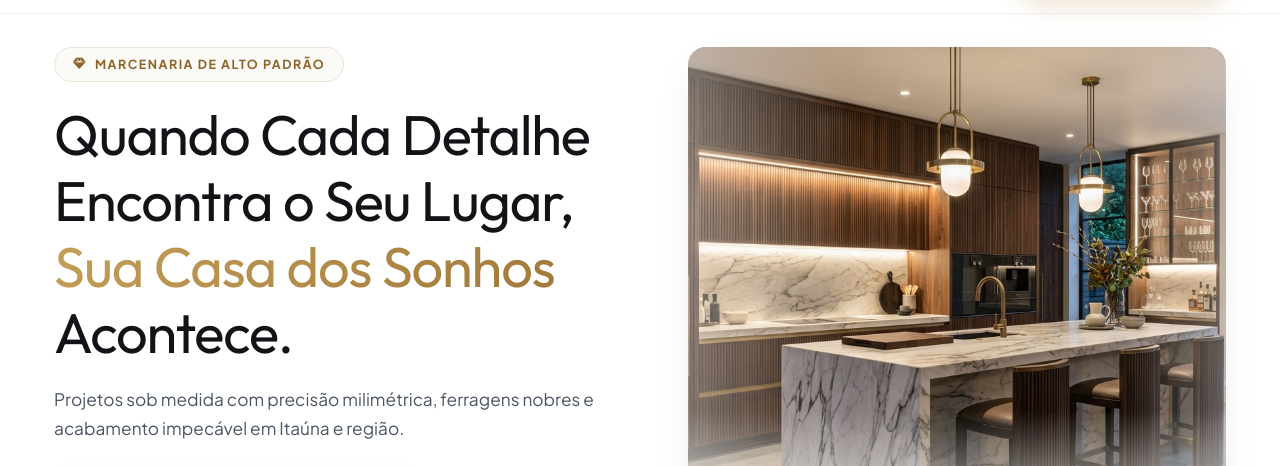
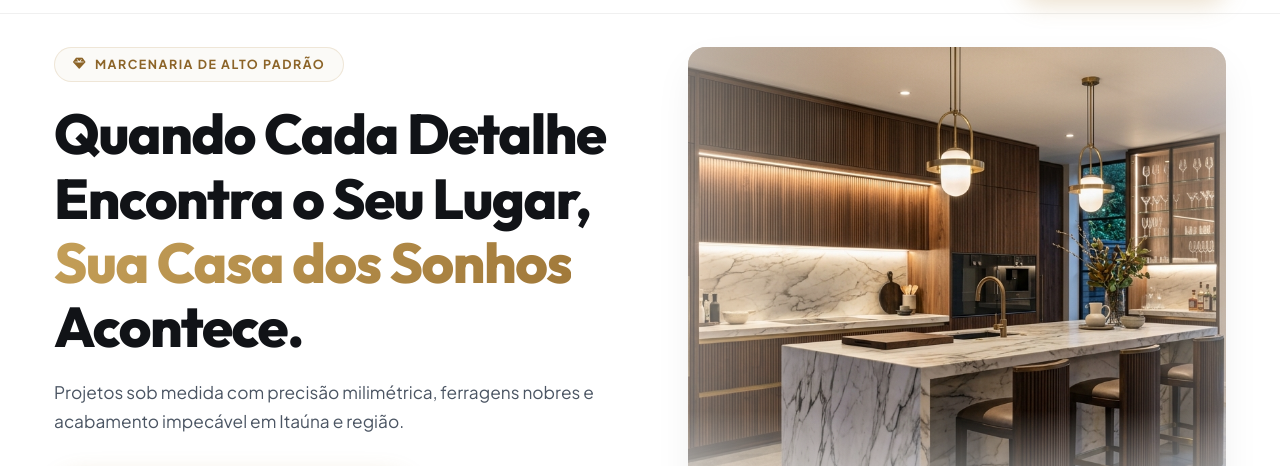
Before and after one commit to jotapdsgn/meus-projetos-lp, a website: page novare-moveis/index.html in a window 1280 px wide. Shown: the part 63-529 px from the top of the page. Drawn offline with Linux system fonts and the light colour scheme.

Commit message:
feat: tipografia do Hero padronizada com o restante do site

```diff
--- a/novare-moveis/styles.css
+++ b/novare-moveis/styles.css
@@ -392,16 +392,17 @@ ul {
 }
 
 .hero-title-main {
+  font-family: var(--font-heading);
   font-size: clamp(2.3rem, 4.5vw, 3.5rem);
-  font-weight: 300;
-  letter-spacing: -0.02em;
-  line-height: 1.18;
+  font-weight: 800;
+  letter-spacing: -0.025em;
+  line-height: 1.15;
   margin-bottom: 18px;
   color: var(--text-dark);
 }
 
 .hero-title-main strong {
-  font-weight: 700;
+  font-weight: 800;
   color: var(--text-dark);
 }
 
```
